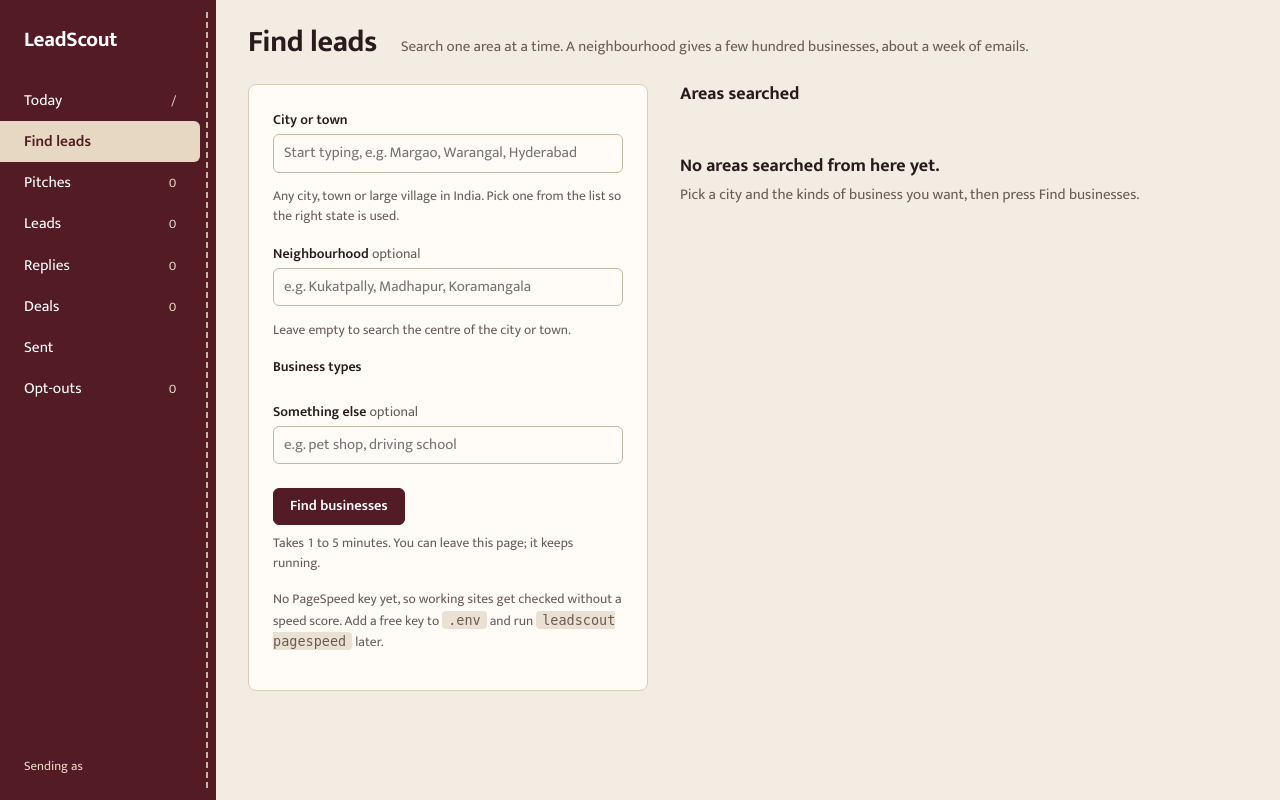
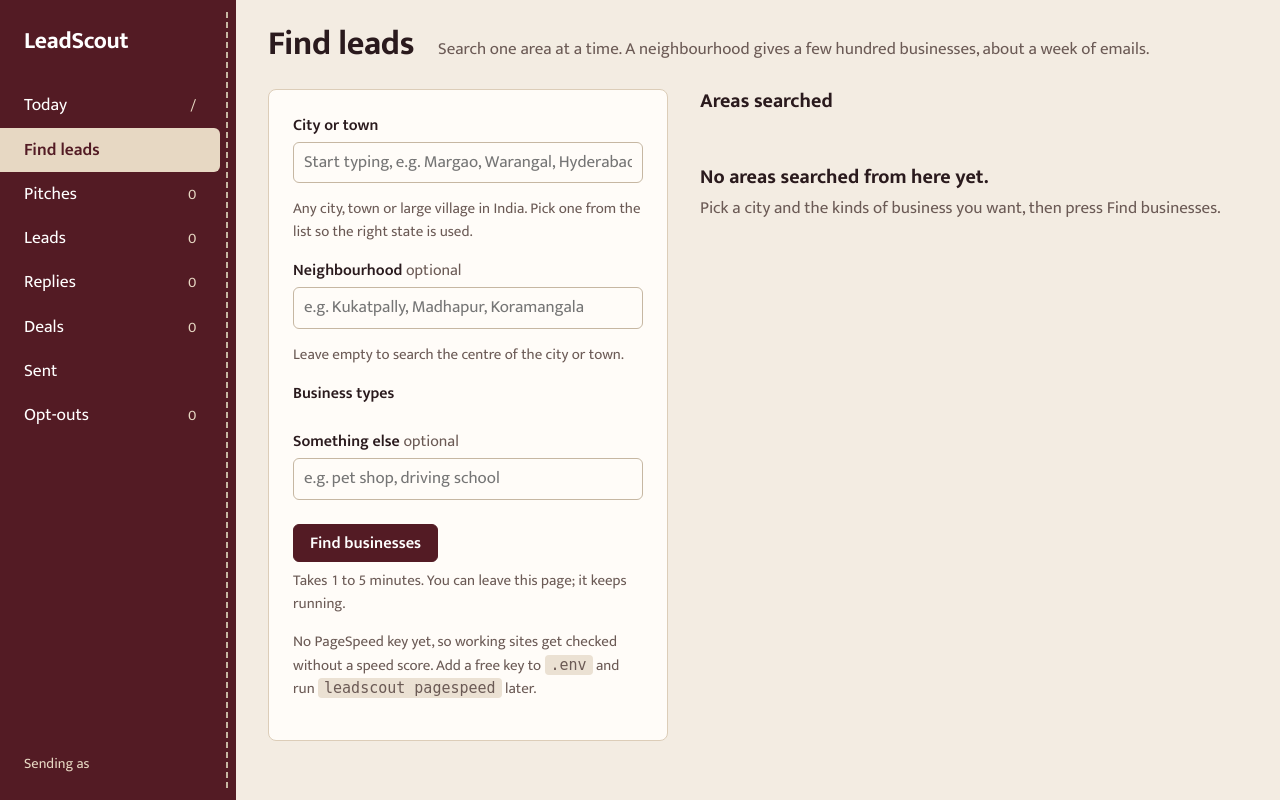
Before and after one commit to rau1b/leadscout, a FastAPI app: page /find in a window 1280 px wide. Run offline with FastAPI, Linux system fonts and the light colour scheme.

Commit message:
Goa as home, studio-only sign-off, warmer opt-out line, bigger dashboard text

```diff
--- a/src/leadscout/mailer/sender.py
+++ b/src/leadscout/mailer/sender.py
@@ -70,7 +70,7 @@ def send_one(con, cfg, gmail, item: dict, dry_run: bool = False) -> str:
         con.commit()
         return f"skipped {item['name']} (opted out)"
     s = cfg.sender
-    sender = f"{s['name']} <{s['email']}>"
+    sender = f"{s.get('name') or s['business']} <{s['email']}>"
     if item["kind"] == "followup":
         subject, body = templates.followup(item, cfg)
         if dry_run:
@@ -134,7 +134,7 @@ def send_reply(con, cfg, gmail, business_id: str, body: str) -> None:
     s = cfg.sender
     subject = r["subject"] if r["subject"].lower().startswith("re:") else f"Re: {r['subject']}"
     ref = gmail.message_id_header(r["gmail_id"])
-    res = gmail.send(r["email"], subject, body, f"{s['name']} <{s['email']}>", thread_id=r["thread_id"], in_reply_to=ref)
+    res = gmail.send(r["email"], subject, body, f"{s.get('name') or s['business']} <{s['email']}>", thread_id=r["thread_id"], in_reply_to=ref)
     con.execute(
         "insert into outreach (business_id, channel, kind, to_addr, gmail_id, thread_id, sent_at) values (?, 'email', 'reply', ?, ?, ?, ?)",
         (business_id, r["email"], res["id"], res["threadId"], now()),
--- a/src/leadscout/web/static/app.css
+++ b/src/leadscout/web/static/app.css
@@ -52,12 +52,12 @@
 html { -webkit-text-size-adjust: 100%; }
 body {
   margin: 0;
-  font: 15px/1.5 Mukta, "Segoe UI", sans-serif;
+  font: 17px/1.5 Mukta, "Segoe UI", sans-serif;
   color: var(--text);
   background: var(--ground);
   font-variant-numeric: tabular-nums;
   display: grid;
-  grid-template-columns: 216px minmax(0, 1fr);
+  grid-template-columns: 236px minmax(0, 1fr);
   min-height: 100vh;
 }
 ::selection { background: var(--linen); color: var(--text); }
@@ -83,29 +83,29 @@ h1, h2, h3 { margin: 0; line-height: 1.2; }
   border-right: 2px dashed var(--stitch);
   pointer-events: none;
 }
-.brand { font-weight: 700; font-size: 21px; padding: 0 var(--s5) var(--s5); letter-spacing: -0.01em; }
+.brand { font-weight: 700; font-size: 23.5px; padding: 0 var(--s5) var(--s5); letter-spacing: -0.01em; }
 .rail nav a {
   display: flex; justify-content: space-between; align-items: baseline;
   padding: 9px var(--s5); margin-right: var(--s4);
-  color: #fff; text-decoration: none; font-size: 15.5px;
+  color: #fff; text-decoration: none; font-size: 17.5px;
   border-radius: 0 var(--radius) var(--radius) 0;
 }
 .rail nav a:hover { background: var(--rail-hover); }
 .rail nav a[aria-current="page"] { background: var(--active); color: var(--active-text); font-weight: 600; }
-.rail nav small { font-size: 13px; color: var(--rail-quiet); }
+.rail nav small { font-size: 14.5px; color: var(--rail-quiet); }
 .rail nav a[aria-current="page"] small { color: var(--active-text); }
-.rail .foot { position: absolute; bottom: var(--s5); left: var(--s5); right: var(--s5); font-size: 13px; color: var(--rail-quiet); }
+.rail .foot { position: absolute; bottom: var(--s5); left: var(--s5); right: var(--s5); font-size: 14.5px; color: var(--rail-quiet); }
 
 main { padding: var(--s5) var(--s6) var(--s7); min-width: 0; }
 .head { display: flex; align-items: baseline; flex-wrap: wrap; gap: var(--s2) var(--s5); margin-bottom: var(--s5); }
-.head h1 { font-size: 30px; font-weight: 700; letter-spacing: -0.01em; }
+.head h1 { font-size: 34px; font-weight: 700; letter-spacing: -0.01em; }
 .head .meta { color: var(--muted); }
 .head .actions { margin-left: auto; display: flex; gap: var(--s2); }
 
 /* Controls */
 .btn {
   display: inline-flex; align-items: center; gap: var(--s2);
-  font: 600 14.5px Mukta, sans-serif; line-height: 1;
+  font: 600 16.5px Mukta, sans-serif; line-height: 1;
   padding: 10px 16px; border-radius: var(--radius);
   border: 1px solid var(--ink); background: var(--ink); color: #fff;
   cursor: pointer; text-decoration: none; white-space: nowrap;
@@ -116,19 +116,19 @@ main { padding: var(--s5) var(--s6) var(--s7); min-width: 0; }
 .btn.quiet:hover { background: var(--ink-soft); }
 .btn.danger { background: var(--input); color: var(--danger); border-color: var(--danger); }
 .btn.danger:hover { background: var(--danger-soft); }
-.btn.small { padding: 6px 10px; font-size: 13.5px; }
+.btn.small { padding: 6px 10px; font-size: 15px; }
 .btn[disabled], .btn[aria-disabled="true"] { opacity: .45; cursor: not-allowed; }
-label { font-weight: 600; font-size: 14px; display: block; margin-bottom: var(--s1); }
+label { font-weight: 600; font-size: 16px; display: block; margin-bottom: var(--s1); }
 input[type=text], input[type=search], textarea, select {
-  font: 15px/1.5 Mukta, sans-serif; color: var(--text);
+  font: 17px/1.5 Mukta, sans-serif; color: var(--text);
   border: 1px solid var(--field-border); border-radius: var(--radius); padding: 7px 10px; background: var(--input); width: 100%;
 }
 input:focus, textarea:focus, select:focus { border-color: var(--ink); outline: 2px solid var(--ink-soft); outline-offset: 0; }
 textarea { resize: vertical; min-height: 220px; }
-.hint { color: var(--muted); font-size: 13.5px; }
+.hint { color: var(--muted); font-size: 15px; }
 
 /* Status: one colour code everywhere */
-.st { display: inline-block; line-height: 1.4; padding: 3px 9px 1px; border-radius: 10px; font-size: 12.5px; font-weight: 600; white-space: nowrap; border: 1px solid transparent; transition: background-color .3s ease-out, color .3s ease-out; }
+.st { display: inline-block; line-height: 1.4; padding: 3px 9px 1px; border-radius: 10px; font-size: 14px; font-weight: 600; white-space: nowrap; border: 1px solid transparent; transition: background-color .3s ease-out, color .3s ease-out; }
 .st-new { background: var(--chip); color: var(--chip-text); }
 .st-drafted { border-color: var(--ink); color: var(--ink); }
 .st-approved { background: var(--ink); color: #fff; }
@@ -143,22 +143,22 @@ textarea { resize: vertical; min-height: 220px; }
 /* Today: page + table */
 .today { display: grid; grid-template-columns: 300px minmax(0, 1fr); gap: var(--s5) var(--s6); align-items: start; }
 .page { border: 1px solid var(--rule); border-radius: 8px; padding: var(--s4); position: sticky; top: var(--s5); }
-.page h2 { font-size: 16px; display: flex; justify-content: space-between; align-items: baseline; }
-.page h2 b { color: var(--ink); font-size: 24px; }
-.page .when { color: var(--muted); font-size: 13.5px; margin-top: 2px; }
+.page h2 { font-size: 18px; display: flex; justify-content: space-between; align-items: baseline; }
+.page h2 b { color: var(--ink); font-size: 27px; }
+.page .when { color: var(--muted); font-size: 15px; margin-top: 2px; }
 .slots { list-style: none; margin: var(--s3) 0 0; padding: 0; }
-.slots li { height: 22px; border-bottom: 1px solid var(--row); font-size: 13.5px; color: var(--ink); display: flex; gap: var(--s2); overflow: hidden; white-space: nowrap; }
+.slots li { height: 25px; border-bottom: 1px solid var(--row); font-size: 15px; color: var(--ink); display: flex; gap: var(--s2); overflow: hidden; white-space: nowrap; }
 .slots li time { color: var(--quiet); width: 48px; flex: none; }
 .slots li.f { color: var(--muted); }
 .slots li.next { color: var(--muted); font-style: italic; }
 .slots li a { color: inherit; text-decoration: none; overflow: hidden; text-overflow: ellipsis; }
-.close { margin-top: var(--s3); border-top: 3px double var(--bordeaux); padding-top: var(--s2); color: var(--bordeaux); font-weight: 600; font-size: 14.5px; }
+.close { margin-top: var(--s3); border-top: 3px double var(--bordeaux); padding-top: var(--s2); color: var(--bordeaux); font-weight: 600; font-size: 16.5px; }
 .block + .block { margin-top: var(--s6); }
-.block > h2 { font-size: 18px; font-weight: 700; margin-bottom: var(--s2); display: flex; align-items: baseline; gap: var(--s3); }
-.block > h2 small { font-weight: 400; color: var(--muted); font-size: 14px; }
+.block > h2 { font-size: 20px; font-weight: 700; margin-bottom: var(--s2); display: flex; align-items: baseline; gap: var(--s3); }
+.block > h2 small { font-weight: 400; color: var(--muted); font-size: 16px; }
 
 /* Tables */
-table { width: 100%; border-collapse: collapse; font-size: 14px; }
+table { width: 100%; border-collapse: collapse; font-size: 16px; }
 th { text-align: left; font-weight: 600; color: var(--muted); padding: 6px var(--s2); border-bottom: 2px solid var(--text); white-space: nowrap; }
 th a { color: inherit; text-decoration: none; }
 th a[aria-sort] { color: var(--text); }
@@ -183,31 +183,31 @@ td.em { color: var(--muted); max-width: 240px; overflow: hidden; text-overflow:
 
 /* Pitch review */
 .pitch { border-top: 1px solid var(--rule); padding: var(--s5) 0; display: grid; grid-template-columns: 260px minmax(0, 1fr) auto; gap: var(--s5); }
-.pitch .who a { font-weight: 700; color: var(--ink); text-decoration: none; font-size: 16px; }
-.pitch .who p { margin: 2px 0; color: var(--muted); font-size: 13.5px; }
-.pitch .fact { margin-top: var(--s2); font-weight: 600; color: var(--bordeaux); font-size: 14px; }
+.pitch .who a { font-weight: 700; color: var(--ink); text-decoration: none; font-size: 18px; }
+.pitch .who p { margin: 2px 0; color: var(--muted); font-size: 15px; }
+.pitch .fact { margin-top: var(--s2); font-weight: 600; color: var(--bordeaux); font-size: 16px; }
 .pitch .subj { font-weight: 700; margin-bottom: var(--s1); }
-.pitch .body { white-space: pre-wrap; font-size: 14px; color: var(--text); max-height: 9.5em; overflow: hidden; max-width: 72ch; }
+.pitch .body { white-space: pre-wrap; font-size: 16px; color: var(--text); max-height: 9.5em; overflow: hidden; max-width: 72ch; }
 .pitch .act { display: flex; flex-direction: column; gap: var(--s2); align-items: stretch; min-width: 128px; }
 .pitch.done .body { color: var(--muted); }
 
 /* Lead detail */
 .lead { display: grid; grid-template-columns: minmax(0, 1fr) 340px; gap: var(--s6); align-items: start; }
-.facts dl { display: grid; grid-template-columns: 120px minmax(0, 1fr); gap: 6px var(--s3); margin: 0; font-size: 14.5px; }
+.facts dl { display: grid; grid-template-columns: 120px minmax(0, 1fr); gap: 6px var(--s3); margin: 0; font-size: 16.5px; }
 .facts dt { color: var(--muted); }
 .facts dd { margin: 0; overflow-wrap: anywhere; }
 .side > section { border: 1px solid var(--rule); border-radius: 8px; padding: var(--s4); }
 .side > section + section { margin-top: var(--s4); }
-.side h2, .editor h2 { font-size: 16px; margin-bottom: var(--s3); }
+.side h2, .editor h2 { font-size: 18px; margin-bottom: var(--s3); }
 .why { margin: 0; padding-left: 18px; }
 .why li { margin-bottom: 4px; }
 .field + .field { margin-top: var(--s4); }
 .bar { display: flex; flex-wrap: wrap; gap: var(--s2); margin-top: var(--s4); align-items: center; }
 .stack { display: flex; flex-direction: column; gap: var(--s2); }
-.note { padding: var(--s2) var(--s3); background: var(--note); border-radius: var(--radius); margin-bottom: var(--s4); font-size: 14.5px; }
+.note { padding: var(--s2) var(--s3); background: var(--note); border-radius: var(--radius); margin-bottom: var(--s4); font-size: 16.5px; }
 .empty { padding: var(--s6) 0; color: var(--muted); max-width: 60ch; }
-.empty strong { color: var(--text); display: block; font-size: 18px; margin-bottom: var(--s1); }
-.empty code, .hint code { background: var(--sunk); padding: 1px 6px; border-radius: 4px; font-size: 13.5px; }
+.empty strong { color: var(--text); display: block; font-size: 20px; margin-bottom: var(--s1); }
+.empty code, .hint code { background: var(--sunk); padding: 1px 6px; border-radius: 4px; font-size: 15px; }
 
 @media (max-width: 1100px) {
   .today, .lead { grid-template-columns: minmax(0, 1fr); }
@@ -224,7 +224,7 @@ td.em { color: var(--muted); max-width: 240px; overflow: hidden; text-overflow:
   .rail nav a { margin: 0; border-radius: var(--radius); padding: 6px 12px; gap: 6px; }
   .rail .foot { display: none; }
   main { padding: var(--s4); }
-  .head h1 { font-size: 24px; }
+  .head h1 { font-size: 27px; }
   .head .actions { margin-left: 0; }
   .hide-sm { display: none; }
   .filters input[type=search] { width: 100%; }
@@ -243,12 +243,12 @@ td.em { color: var(--muted); max-width: 240px; overflow: hidden; text-overflow:
 .finder .bar { margin-top: var(--s5); }
 .opt { font-weight: 400; color: var(--muted); }
 fieldset.types { border: 0; padding: 0; margin: var(--s4) 0 0; display: grid; grid-template-columns: 1fr 1fr; gap: 6px var(--s3); }
-fieldset.types legend { font-weight: 600; font-size: 14px; margin-bottom: var(--s2); padding: 0; }
-fieldset.types .check { font-size: 14.5px; align-items: flex-start; line-height: 1.35; }
+fieldset.types legend { font-weight: 600; font-size: 16px; margin-bottom: var(--s2); padding: 0; }
+fieldset.types .check { font-size: 16.5px; align-items: flex-start; line-height: 1.35; }
 fieldset.types input, .check input { accent-color: var(--ink); width: 16px; height: 16px; margin-top: 1px; flex: none; }
 .keynote { margin-top: var(--s4); }
 .searched { margin-top: 0; }
-.types-cell { color: var(--muted); font-size: 13.5px; max-width: 260px; }
+.types-cell { color: var(--muted); font-size: 15px; max-width: 260px; }
 select { width: auto; min-width: 200px; }
 .head .actions form { display: flex; gap: var(--s2); }
 @media (max-width: 1100px) { .find { grid-template-columns: minmax(0, 1fr); } }
@@ -270,7 +270,7 @@ select { width: auto; min-width: 200px; }
 details > summary { cursor: pointer; list-style: none; }
 details > summary::-webkit-details-marker { display: none; }
 details > summary h2 { display: inline; }
-details > summary::after { content: "Show"; margin-left: var(--s3); color: var(--ink); font-size: 14px; text-decoration: underline; text-underline-offset: 3px; }
+details > summary::after { content: "Show"; margin-left: var(--s3); color: var(--ink); font-size: 16px; text-decoration: underline; text-underline-offset: 3px; }
 details[open] > summary::after { content: "Hide"; }
 details[open] > summary { margin-bottom: var(--s3); }
 .money { display: grid; grid-template-columns: 1fr 1fr; gap: var(--s3); }
@@ -285,7 +285,7 @@ tfoot th { border-top: 2px solid var(--text); border-bottom: 0; color: var(--tex
 #deal .money .field + .field { margin-top: 0; }
 .pitch .act .btn { justify-content: center; }
 
-.back { display: inline-flex; align-items: center; gap: 4px; margin: calc(-1 * var(--s2)) 0 var(--s3) -4px; padding: 4px 8px 4px 4px; border-radius: var(--radius); color: var(--ink); font-weight: 600; font-size: 14.5px; text-decoration: none; }
+.back { display: inline-flex; align-items: center; gap: 4px; margin: calc(-1 * var(--s2)) 0 var(--s3) -4px; padding: 4px 8px 4px 4px; border-radius: var(--radius); color: var(--ink); font-weight: 600; font-size: 16.5px; text-decoration: none; }
 .back:hover { background: var(--ink-soft); }
 .back svg { flex: none; }
 
@@ -302,8 +302,8 @@ tfoot th { border-top: 2px solid var(--text); border-bottom: 0; color: var(--tex
 .combo-list { position: absolute; z-index: 10; left: 0; right: 0; top: calc(100% + 4px); margin: 0; padding: 4px 0; list-style: none;
   background: var(--input); border: 1px solid var(--field-border); border-radius: var(--radius);
   box-shadow: 0 6px 18px rgba(83, 27, 36, 0.14); max-height: 320px; overflow-y: auto; }
-.combo-list [role=option] { padding: 7px 12px; cursor: pointer; font-size: 14.5px; }
+.combo-list [role=option] { padding: 7px 12px; cursor: pointer; font-size: 16.5px; }
 .combo-list [role=option][aria-selected=true], .combo-list [role=option]:hover { background: var(--ink-soft); color: var(--bordeaux); }
-.combo-empty { padding: 7px 12px; color: var(--muted); font-size: 14px; }
+.combo-empty { padding: 7px 12px; color: var(--muted); font-size: 16px; }
 #city-picked.ok { color: var(--green); font-weight: 600; }
-.where { display: block; font-weight: 400; color: var(--muted); font-size: 13px; }
+.where { display: block; font-weight: 400; color: var(--muted); font-size: 14.5px; }
```
Also changed, not shown: src/leadscout/pitch/quick_replies.py (+6 -2 lines), src/leadscout/pitch/templates.py (+25 -5 lines), tests/test_core.py (+21 -1 lines), .claude/commands/pitch-today.md.
